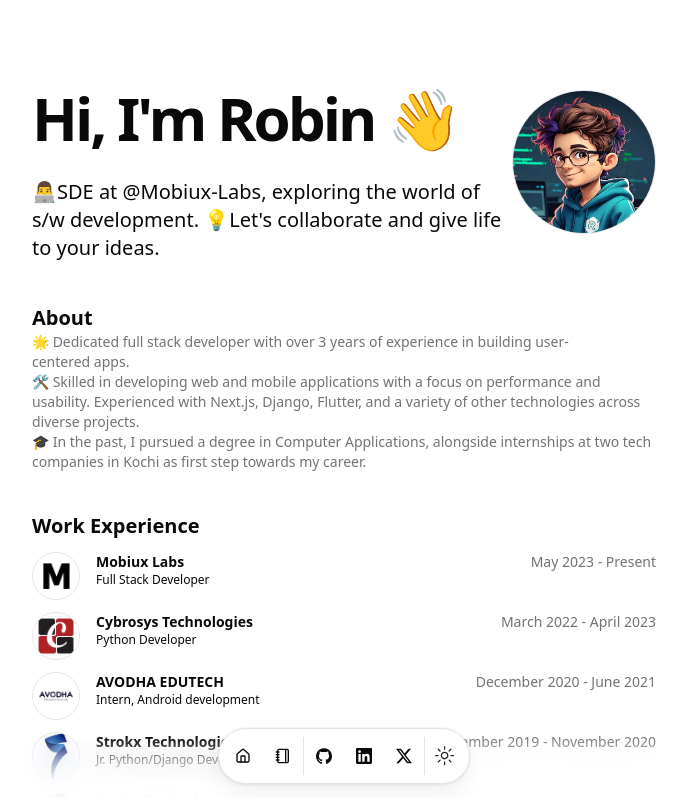
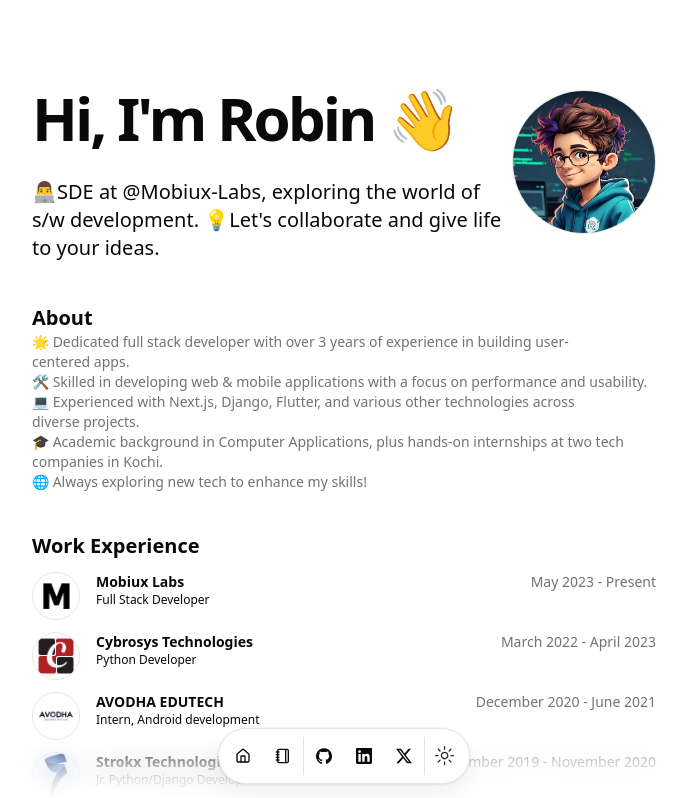
Before and after one commit to Robin-Kurian/robin-portfolio-frontend, a Next.js app: page / in a window 1280 px wide. Shown: the top 798 px of the page, without its empty margins (296-983 px from the left). Built offline with nearby package versions, Linux system fonts and the light colour scheme.

Commit message:
refactor summary

```diff
--- a/src/data/resume.tsx
+++ b/src/data/resume.tsx
@@ -9,7 +9,7 @@
   locationLink: "https://www.google.com/maps/place/bengaluru",
   description: `👨‍💻SDE at @Mobiux-Labs, exploring the world of s/w development. 💡Let's collaborate and give life to your ideas.`,
   summary:
-    "🌟 Dedicated full stack developer with over 3 years of experience in building user-centered apps.\n\n 🛠️ Skilled in developing web and mobile applications with a focus on performance and usability. Experienced with Next.js, Django, Flutter, and a variety of other technologies across diverse projects. \n\n🎓 In the past, I pursued a degree in Computer Applications, alongside internships at two tech companies in Kochi as first step towards my career.",
+    "🌟 Dedicated full stack developer with over 3 years of experience in building user-centered apps.\n\n🛠️ Skilled in developing web & mobile applications with a focus on performance and usability.\n\n💻 Experienced with Next.js, Django, Flutter, and various other technologies across diverse projects.\n\n🎓 Academic background in Computer Applications, plus hands-on internships at two tech companies in Kochi.\n\n🌐 Always exploring new tech to enhance my skills!",
   avatarUrl: "/dev.png",
   skills: [
     "NextJs",
@@ -165,10 +165,9 @@
           icon: <Icons.github className="size-3" />,
         },
       ],
-      image:"",
+      image: "",
       gif: "https://giphy.com/embed/QAVfJ35dd0GT5v1mCZ",
-      video:
-        "",
+      video: "",
     },
     {
       title: "Baby Paradise - E-com Website",
@@ -200,7 +199,7 @@
         },
       ],
       image: "",
-      gif:"https://giphy.com/embed/Jr1vEJnV1DuJaY9k0P",
+      gif: "https://giphy.com/embed/Jr1vEJnV1DuJaY9k0P",
       video: "",
     },
   ],
```
